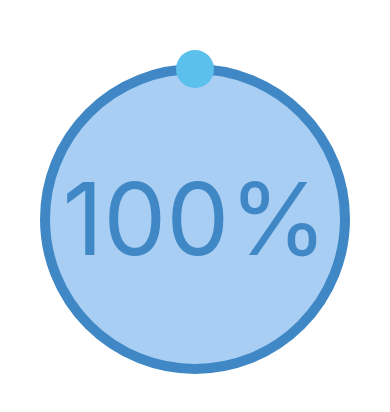
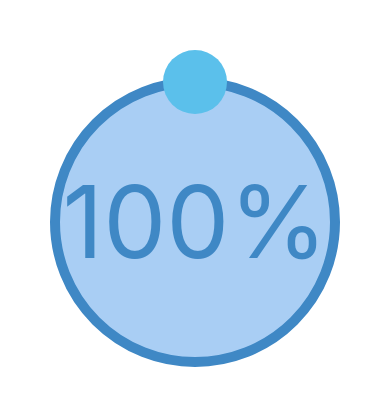
Before and after one commit to kasselTrankos/ats-components, a React Native app: screen / in a window 390 px wide. Shown: the top 412 px of the page. Built offline with nearby package versions, Linux system fonts and the light colour scheme.

Commit message:
feat(); done work fine with arc

```diff
--- a/App.js
+++ b/App.js
@@ -9,11 +9,11 @@ export default function App() {
       <WaterManager
       dialWidth = {8}
       dialColor="#5BC0EB"
-      dialRadius={19}
-      dialTextSize={15}
+      dialRadius={32}
+      dialTextSize={22}
       dialTextColor= "#fff"
-      maxDial={180}
-      radius={150}
+      maxDial={360}
+      radius={140}
       strokeWidth={10}
       strokeColor="#3F88C5"
       fontColor="#3F88C5"
--- a/src/Slider.js
+++ b/src/Slider.js
@@ -35,9 +35,6 @@ const FuncSlider = props => {
     dialRadius = 20,
     dialWidth =  5,
     fillColor = 'none',
-    xCenter = Dimensions.get('window').width / 2,
-    yCenter = Dimensions.get('window').height / 2,
-    minDial =  0,
     maxDial =  359,
     strokeColor = '#fff',
     strokeWidth = 0.5,
@@ -45,7 +42,8 @@ const FuncSlider = props => {
     radius = 120,
     dialTextColor = '#fff',
     dialTextSize = 10,
-    value = 120
+    value = 120,
+    prefix= '\'\''
   } = props;
   const [angle, setAngle ] = useState(value > maxDial ? maxDial : value);
   const panResponder = React.useMemo(() =>
@@ -54,18 +52,15 @@ const FuncSlider = props => {
     onStartShouldSetPanResponderCapture: (e,gs) => true,
     onMoveShouldSetPanResponder: (e,gs) => true,
     onMoveShouldSetPanResponderCapture: (e,gs) => true,
-    onPanResponderMove: (e,gs) => {
-      const xOrigin = xCenter - (radius + dialRadius);
-      const yOrigin = yCenter - (radius + dialRadius);
-      const a = cartesianToPolar(gs.moveX-xOrigin, gs.moveY-yOrigin, radius, dialRadius);
+    onPanResponderMove: event => {
+      const x = event.nativeEvent.locationX.toFixed(2);
+      const y = event.nativeEvent.locationY.toFixed(2);
+      const dx = x - (radius + dialRadius);
+      const dy = y - (radius + dialRadius);
+      let newAngle = Math.atan2(dy, dx) * 180 / Math.PI + 90;
+      if  (newAngle < 0) newAngle = 360 + newAngle;
 
-      if (a <= minDial) {
-        setAngle(minDial);
-      } else if (a >= maxDial) {
-        setAngle(maxDial);
-      } else {
-        setAngle(a);
-      }
+      setAngle(Math.round(newAngle));
     }
   }), []);
   const width = (radius + dialRadius) * 2;
@@ -94,7 +89,6 @@ const FuncSlider = props => {
             fill={dialColor}
             {...panResponder.panHandlers}/>
           <View
-
             style={{
               left: endCoord.x - dialRadius * 2,
               top: endCoord.y - dialRadius,
@@ -112,7 +106,7 @@ const FuncSlider = props => {
               textAlignVertical:'center',
               lineHeight: dialRadius * 2,
               color: dialTextColor,
-                  }}>{angle}</Text>
+            }}>{angle}{prefix}</Text>
           </View>
         </G>
       </Svg>);
```
Lines whose indentation alone changed are shown as unchanged.
